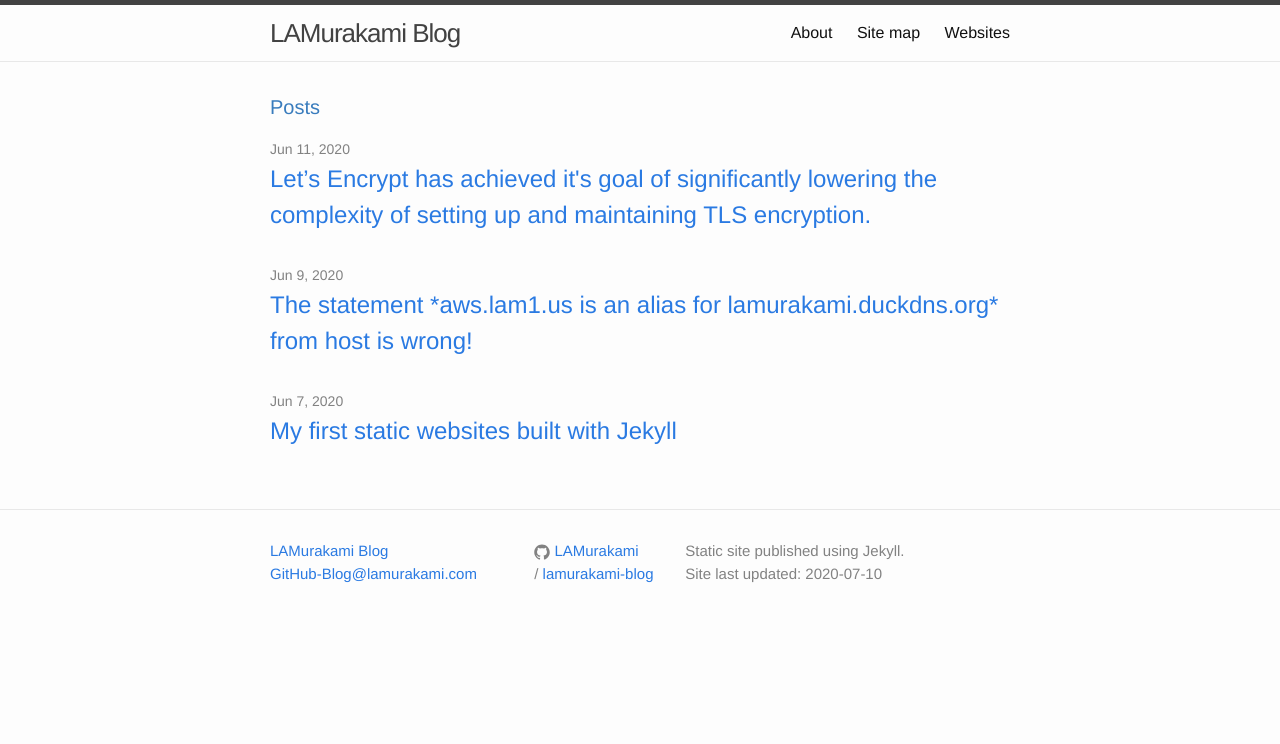
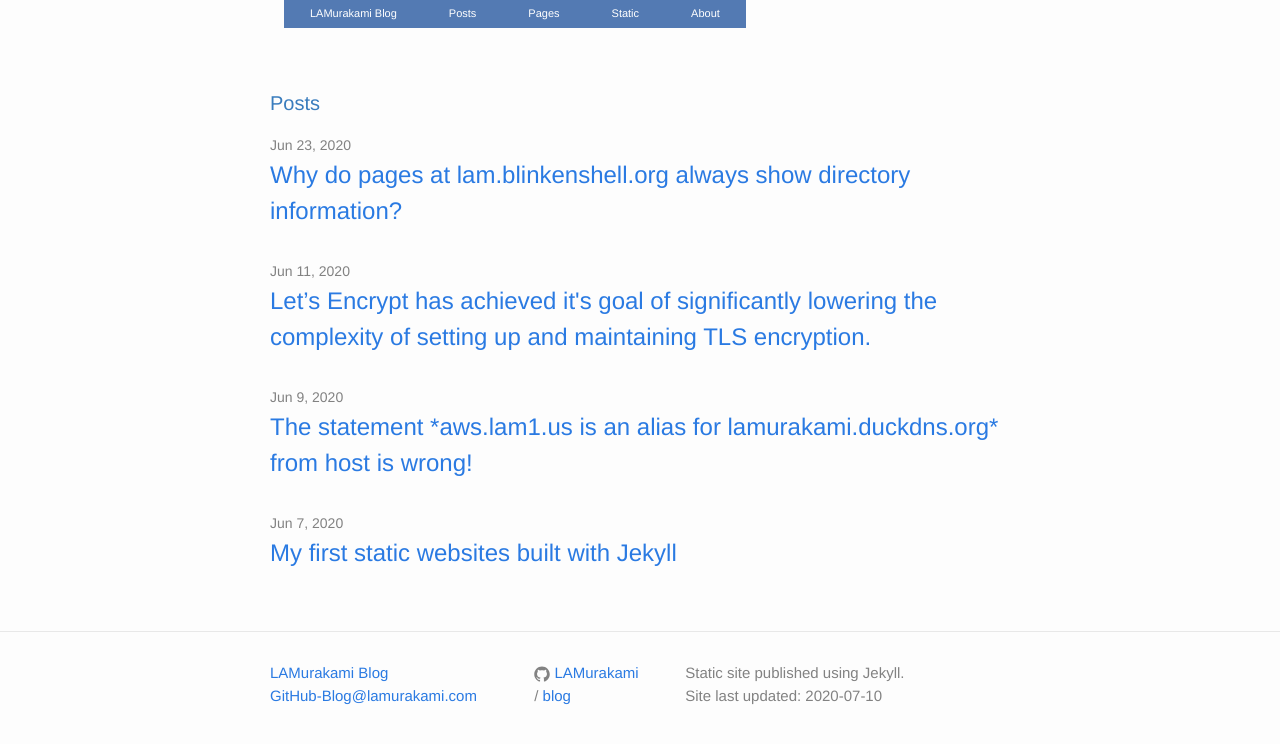
Before and after one commit to LAMurakami/blog, a Jekyll site: the page built from index.html, in a window 1280 px wide. Shown: the top 744 px of the page. Built offline with Jekyll 4.4.1, drawn with Linux system fonts in a browser that asks for light colours.

Commit message:
Merge changes to gh-pages since this branch was forked

```diff
--- a/_config.yml
+++ b/_config.yml
@@ -10,14 +10,10 @@ title: LAMurakami Blog
 email: GitHub-Blog@lamurakami.com
 description: > # this means to ignore newlines until "baseurl:"
   Static site published using Jekyll.
-baseurl: "" # the subpath of your site, e.g. /blog
+baseurl: "/" # the subpath of your site, e.g. /blog
 url: "https://blog.lamurakami.com" # the base hostname & protocol for your site
-github_username:  LAMurakami
-
-# Additional Collections beyond the built in posts
-collections:
-   websites:
-    sort_by: sort_key
+github_username: LAMurakami
+github_repo: blog
 
 # Build settings
 markdown: kramdown
--- a/_includes/footer.html
+++ b/_includes/footer.html
@@ -5,7 +5,7 @@
     <div class="footer-col-wrapper">
       <div class="footer-col footer-col-1">
         <ul class="contact-list">
-          <li><a href="/">{{ site.title }}</a></li>
+          <li><a href="{{ site.baseurl }}/">{{ site.title }}</a></li>
           <li><a href="mailto:{{ site.email }}">{{ site.email }}</a></li>
         </ul>
       </div>
@@ -17,10 +17,11 @@
             {% include icon-github.html username=site.github_username %}
           </li>
           {% endif %}
+{% if site.github_repo %}
 <li> /
-<a href="https://github.com/LAMurakami/blog">lamurakami-blog</a>
+<a href="https://github.com/{{ site.github_username }}/{{ site.github_repo }}">{{ site.github_repo }}</a>
 </li>
-
+{% endif %}
           {% if site.twitter_username %}
           <li>
             {% include icon-twitter.html username=site.twitter_username %}
--- a/_includes/header.html
+++ b/_includes/header.html
@@ -1,27 +1,40 @@
-<header class="site-header">
+<header>
+<div class="wrapper">
+<div id="top_nav"><div id="menuwrapper">
+<ul id="menuBar" style="margin-bottom: 0px;">
+<li><a class="trigger" href="{{ site.baseurl }}/" name="top">{{ site.title }}</a></li>
 
-  <div class="wrapper">
-
-    <a class="site-title" href="{{ site.baseurl }}/">{{ site.title }}</a>
-
-    <nav class="site-nav">
-      <a href="#" class="menu-icon">
-        <svg viewBox="0 0 18 15">
-          <path fill="#424242" d="M18,1.484c0,0.82-0.665,1.484-1.484,1.484H1.484C0.665,2.969,0,2.304,0,1.484l0,0C0,0.665,0.665,0,1.484,0 h15.031C17.335,0,18,0.665,18,1.484L18,1.484z"/>
-          <path fill="#424242" d="M18,7.516C18,8.335,17.335,9,16.516,9H1.484C0.665,9,0,8.335,0,7.516l0,0c0-0.82,0.665-1.484,1.484-1.484 h15.031C17.335,6.031,18,6.696,18,7.516L18,7.516z"/>
-          <path fill="#424242" d="M18,13.516C18,14.335,17.335,15,16.516,15H1.484C0.665,15,0,14.335,0,13.516l0,0 c0-0.82,0.665-1.484,1.484-1.484h15.031C17.335,12.031,18,12.696,18,13.516L18,13.516z"/>
-        </svg>
-      </a>
-
-      <div class="trigger">
-        {% for my_page in site.pages %}
-          {% if my_page.top_nav_name %}
-          <a class="page-link" href="{{ my_page.url | prepend: site.baseurl }}">{{ my_page.top_nav_name }}</a>
-          {% endif %}
-        {% endfor %}
-      </div>
-    </nav>
-
-  </div>
-
+<li><a class="trigger" href="{{ site.baseurl }}/Sitemap.html" name="top">Posts</a>
+  <ul>
+    {% for post in site.posts %}
+      <li><a href="{{ post.url | prepend: site.baseurl }}">{{ post.title }}</a></li>
+    {% endfor %}
+  </ul>
+</li>
+<li><a class="trigger" href="{{ site.baseurl }}/Sitemap.html" name="top">Pages</a>
+  <ul>
+    {% for page in site.pages %}
+      {% if page.url != "/" and page.url != "/About/" %}
+        <li>
+          <a href="{{ page.url | prepend: site.baseurl }}">
+            {% if page.title %} {{ page.title }}
+            {% else %} {{ page.url }}
+            {% endif %}
+          </a>
+        </li>
+      {% endif %}
+    {% endfor %}
+  </ul>
+</li>
+<li><a class="trigger" href="{{ site.baseurl }}/Sitemap.html" name="top">Static</a>
+  <ul>
+    {% for file in site.static_files %}
+      <li><a href="{{ file.path | prepend: site.baseurl }}">{{ file.path }}</a></li>
+    {% endfor %}
+  </ul>
+</li>
+<li><a class="trigger" href="{{ site.baseurl }}/About" name="top">About</a></li>
+</ul>
+</div></div><br class="clearit"><!-- END top_nav menuwrapper menuBar -->
+</div>
 </header>
--- /dev/null
+++ b/_posts/2020-06-22-Blinkenshell_Why_directory_info.html
@@ -0,0 +1,56 @@
+---
+layout: post
+title:  "Why do pages at lam.blinkenshell.org always show directory information?"
+date:   2020-06-22 16:03:05 -0800
+---
+<!-- start content -->
+<div id="mw-content-text" lang="en" dir="ltr"><div><p>
+<a href="http://lam.blinkenshell.org/About/Why_do_pages_on_this_site_always_show_directory_information%3f/">
+This page</a> is in the About sub directory of the public_html directory of BlinkenShell user lam nickname The_One's ${HOME} directory.
+</p><p>The ability to post personal <a rel="nofollow" href="https://blinkenshell.org/wiki/Info/Webhosting">web pages at BlinkenShell</a> is included in the Free Shell Accounts they offer.
+These personal web pages are published as a separate sub domain name within the blinkenshell.org domain.
+They support using an .htaccess file to customize the behavior of the website.
+</p><p>Blinkenshell Free Shell Accounts have a 100 MB Disk Quota and do not support dynamic web pages with PHP or CGI and MySQL or a custom domain name.  These features are available to those that pay for a BlinkenShell Supporter Account for 300 Swedish Krona ($31.20 USD) per year.
+</p><p>I have access to many webservers including the LAM AWS VPC that supports the clone of this website published at several custom domain names.
+</p><p>When putting up the first pages on this site I wanted pages on the site to use <a rel="nofollow" href="http://lam.blinkenshell.org/lam.css">my Cascading Style Sheet</a> and have a consistent navigation which I am used to having done with what I call a wrapper script.  I also have experience with static site build environments such as the Jekyll and Liquid site templates supported by GitHub Pages.  GitHub Pages supports larger websites (up to 1 GB per repo), custom domain names including automatic generation of ssl certificates and keys and an enforce HTTPS feature as well as automatically performing the Jekyll static site rebuild process when triggered by a git commit being pushed to the GitHub repo.  GitHub Pages with all it's capabilities does not support directory browsing.  BlinkenShell is really about shell access which is also not provided by GitHub Pages and the Webhosting is an extra.
+</p><p>I decided to make my BlinkenShell site use directory browsing and the .htaccess file to take care of my needs.  This makes it a website not supported by GitHub pages.  Within <a rel="nofollow" href="http://lam.blinkenshell.org/apacheConfiguration.txt">the .htaccess file</a> I specify that directories are to be listed in Descending Date order.  This makes the most recently changed entries be at the top of the list.  I also specify a Cascading Style Sheet be applied to the directory listings displayed in html.  I specified that FOOTER.html is the name of README files that are displayed as the footer of directory listings.  I left HEADER.html files as the ones that are displayed as the heading of directory listings.
+</p><p>With this architecture I create URLs by creating directories.  By avoiding using index.html files each URL other than the top of the site automatically gets a Parent Directory navigation link.  At the top level I created a HEADER.html file that provides a drop down navigation menu that uses Top navigation bar Id and class definitions in the directory index Cascading Style Sheet applied to a nested unordered list.  I apply this top navigation to sub directory URLs by creating a symbolic link to the HEADER.html file at the top of the site.  This allows me to change the top navigation displayed on all my site pages which are directory listings by changing the one file.
+</p><p>Each page within my site is given the FOOTER.html name within the directory structure above supporting the site navigation.  Because it is being displayed as an index page the directory index Cascading Style Sheet is used without having to be specified within the file.
+</p><p>I can copy a file that expects to have site style applied by a wrapper or a build process to this site as FOOTER.html file and this sites top navigation and style are applied.  As an example, today I updated a file within this site with the following:
+</p><p>From ubuntu@aws.lam1.us:/var/www/sites/html which is published as <a rel="nofollow" href="http://sites.lam1.us">http://sites.lam1.us</a>
+</p>
+<pre>scp -p index.html triton:~/public_html/Sites/FOOTER.html
+</pre>
+<p>This results in a page that is displayed with the lam Blinkenshell style and navigation on this site without any changes to the file other than the file name.
+</p><p>This page is actually being written on my private wiki.  I will use an extract process to create the static page that I will post to both the <a rel="nofollow" href="http://lam.blinkenshell.org">http://lam.blinkenshell.org</a> and <a rel="nofollow" href="https://blog.lamurakami.com">https://blog.lamurakami.com</a> sites.  Each will when published adopt the style and navigation of the site.  The extract from a wiki process was originally developed when I was employed by the <a rel="nofollow" href="https://en.wikipedia.org/wiki/Arctic_Region_Supercomputing_Center">Arctic Region Supercomputing Center</a> and is a topic possibly worth another post.
+</p>
+<!--
+NewPP limit report
+Cached time: 20200622233106
+Cache expiry: 86400
+Dynamic content: false
+Complications: []
+CPU time usage: 0.012 seconds
+Real time usage: 0.012 seconds
+Preprocessor visited node count: 1/1000000
+Preprocessor generated node count: 0/1000000
+Post‐expand include size: 0/2097152 bytes
+Template argument size: 0/2097152 bytes
+Highest expansion depth: 1/40
+Expensive parser function count: 0/100
+Unstrip recursion depth: 0/20
+Unstrip post‐expand size: 0/5000000 bytes
+-->
+<!--
+Transclusion expansion time report (%,ms,calls,template)
+100.00%    0.000      1 -total
+-->
+
+<!-- Saved in parser cache with key wikidb:pcache:idhash:365-0!canonical and timestamp 20200622233106 and revision id 5125
+ -->
+</div></div>
+As of Monday, June 22, 2020 I have had my BlinkenShell account for more than three years.
+<p>
+<div>
+Retrieved from "<a dir="ltr" href="https://ak17.lam1.us/A/index.php?title=Blinkenshell_-_Why_do_pages_on_this_site_always_show_directory_information%3F&amp;oldid=5125">https://ak17.lam1.us/A/index.php?title=Blinkenshell_-_Why_do_pages_on_this_site_always_show_directory_information%3F&amp;oldid=5125</a>"</div>
+<!-- end content -->
--- a/_sass/_base.scss
+++ b/_sass/_base.scss
@@ -13,6 +13,26 @@ h2 { color: #9b4703; }
 
 a[href]:hover { background: cyan }
 a:hover img { background: white }
+
+/* Top navigation bar Id and class definitions follow: */
+
+#top_nav { padding-top: 0px; margin-top: 0px; height:34px; align:right; }
+a.trigger { background-color: #537ab3; }
+#menuwrapper { color:#ffffff; margin-top:0; font-size:11px; width:100%;}
+.clearit { clear: both; height: 0; line-height: 0.0; font-size: 0; }
+#menuBar, #menuBar ul { background-color:#ADC1D8; z-index: 10;
+    margin-top:0; padding:0; margin-left: 14px; list-style:none;
+    text-align:left; }
+#menuBar a { color: #ffffff; padding: 5px 26px 6px 26px; display:block; }
+#menuBar a.trigger { margin-top:0; padding: 5px 26px 6px 26px; }
+#menuBar li { float: left; width: auto; }
+#menuBar li ul, #menuBar ul li  { width: 24em; }
+#menuBar ul li a { color:#003399; border-right: 0; padding-left: 5px; }
+#menuBar li ul { position: absolute; display: none; }
+#menuBar li:hover a, #menuBar li.fixIEhvr a { background-color:cyan; color:black; }
+#menuBar li:hover ul, #menuBar li.fixIEhvr ul { display: block; }
+#menuBar li:hover ul a, #menuBar li.fixIEhvr ul a { background-color: transparent; }
+#menuBar ul a:hover { background-color: cyan!important; color:black!important; }
 
 /**
  * Basic styling
```
Also changed, not shown: _posts/2020-06-11-Let-s-Encrypt-has-achieved-it-s-goal.html (+6 -2 lines).
